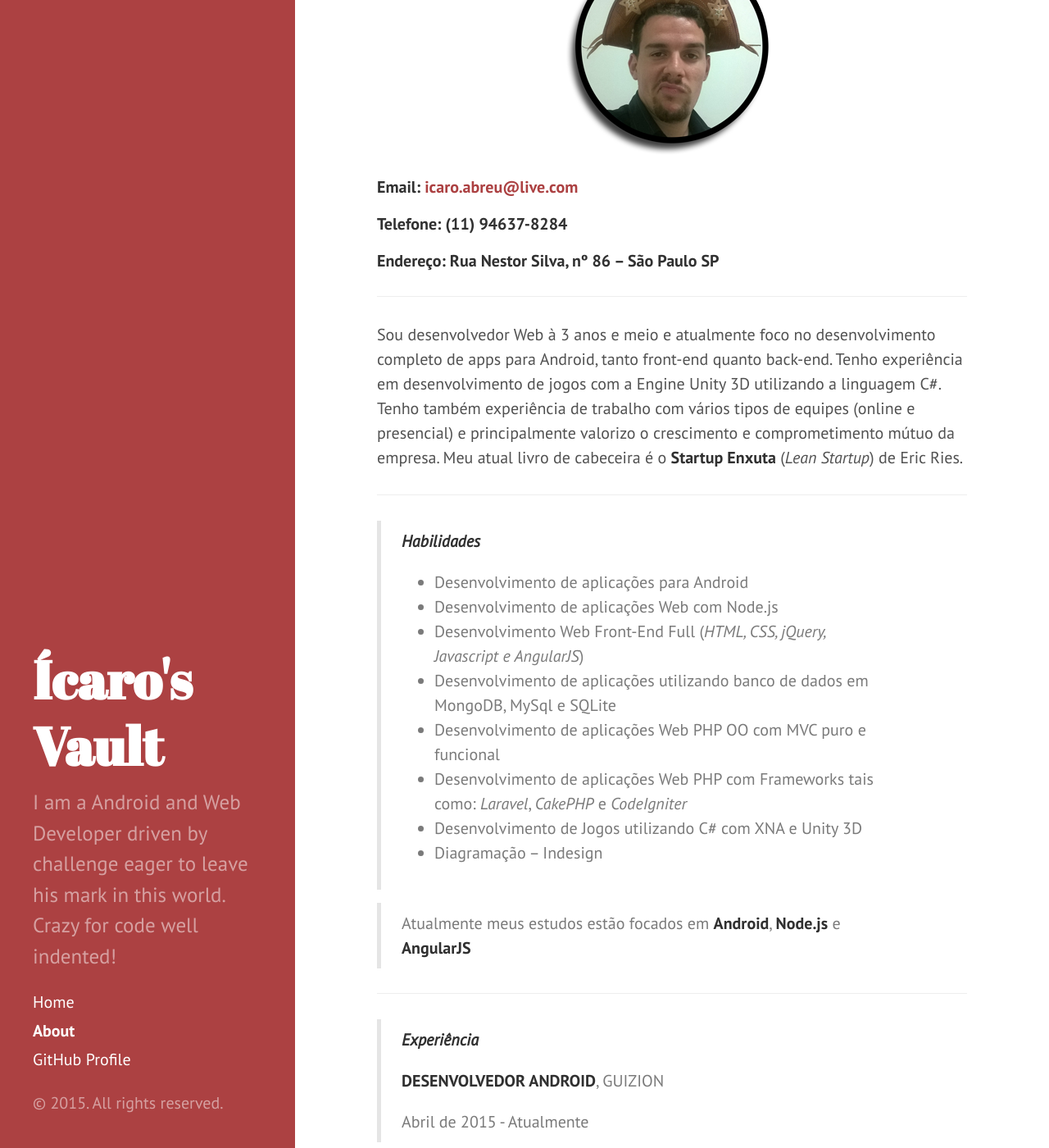
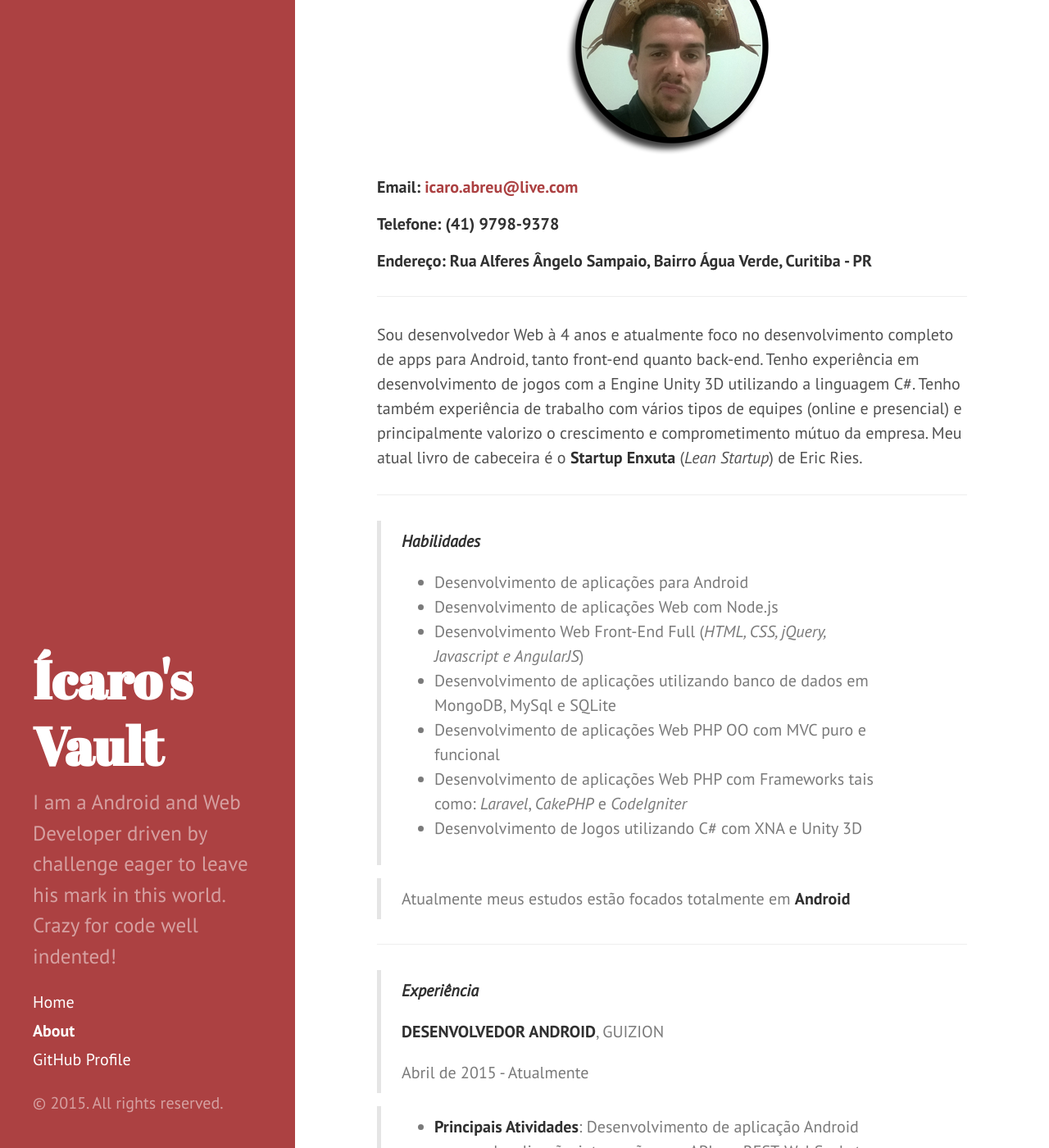
Before and after one commit to icaroabreu/icaroabreu.github.io, a Jekyll site: the page built from about.md, in a window 1280 px wide and 1400 px high, scrolled down 312 px. Shown: the whole window at 82% size. Built offline with Jekyll 4.4.1, drawn with Linux system fonts in a browser that asks for light colours; Markdown is read by kramdown in place of the engine named in the settings; some of the changed text lies outside the part shown.

Commit message:
Update about.md

```diff
--- a/about.md
+++ b/about.md
@@ -6,12 +6,12 @@ title: About
 ======
 <img src="/images/its_a_me.png" alt="It's a me Ícaro!" style="margin-left:auto;margin-right:auto" />
 #####Email: [icaro.abreu@live.com](mailto:icaro.abreu@live.com)
-#####Telefone: (11) 94637-8284
-#####Endereço: Rua Nestor Silva, nº 86 – São Paulo SP
+#####Telefone: (41) 9798-9378
+#####Endereço: Rua Alferes Ângelo Sampaio, Bairro Água Verde, Curitiba - PR
 
 ----------
 
-Sou desenvolvedor Web à 3 anos e meio e atualmente foco no desenvolvimento completo de apps para Android, tanto front-end quanto back-end. Tenho experiência em desenvolvimento de jogos com a Engine Unity 3D utilizando a linguagem C#. Tenho também experiência de trabalho com vários tipos de equipes (online e presencial) e principalmente valorizo o crescimento e comprometimento mútuo da empresa. Meu atual livro de cabeceira é o **Startup Enxuta** (*Lean Startup*) de Eric Ries.
+Sou desenvolvedor Web à 4 anos e atualmente foco no desenvolvimento completo de apps para Android, tanto front-end quanto back-end. Tenho experiência em desenvolvimento de jogos com a Engine Unity 3D utilizando a linguagem C#. Tenho também experiência de trabalho com vários tipos de equipes (online e presencial) e principalmente valorizo o crescimento e comprometimento mútuo da empresa. Meu atual livro de cabeceira é o **Startup Enxuta** (*Lean Startup*) de Eric Ries.
 
 ----------
 
@@ -24,10 +24,9 @@ Sou desenvolvedor Web à 3 anos e meio e atualmente foco no desenvolvimento comp
 > - Desenvolvimento de aplicações Web PHP OO com MVC puro e funcional
 > - Desenvolvimento de aplicações Web PHP com Frameworks tais como: *Laravel*, *CakePHP* e *CodeIgniter*
 > - Desenvolvimento de Jogos utilizando C# com XNA e Unity 3D
-> - Diagramação – Indesign
 
 
-> Atualmente meus estudos estão focados em **Android**, **Node.js** e **AngularJS**
+> Atualmente meus estudos estão focados totalmente em **Android**
 
 ----------
 
```
Also changed, not shown: other parts of about.md (+2 -2 lines).
